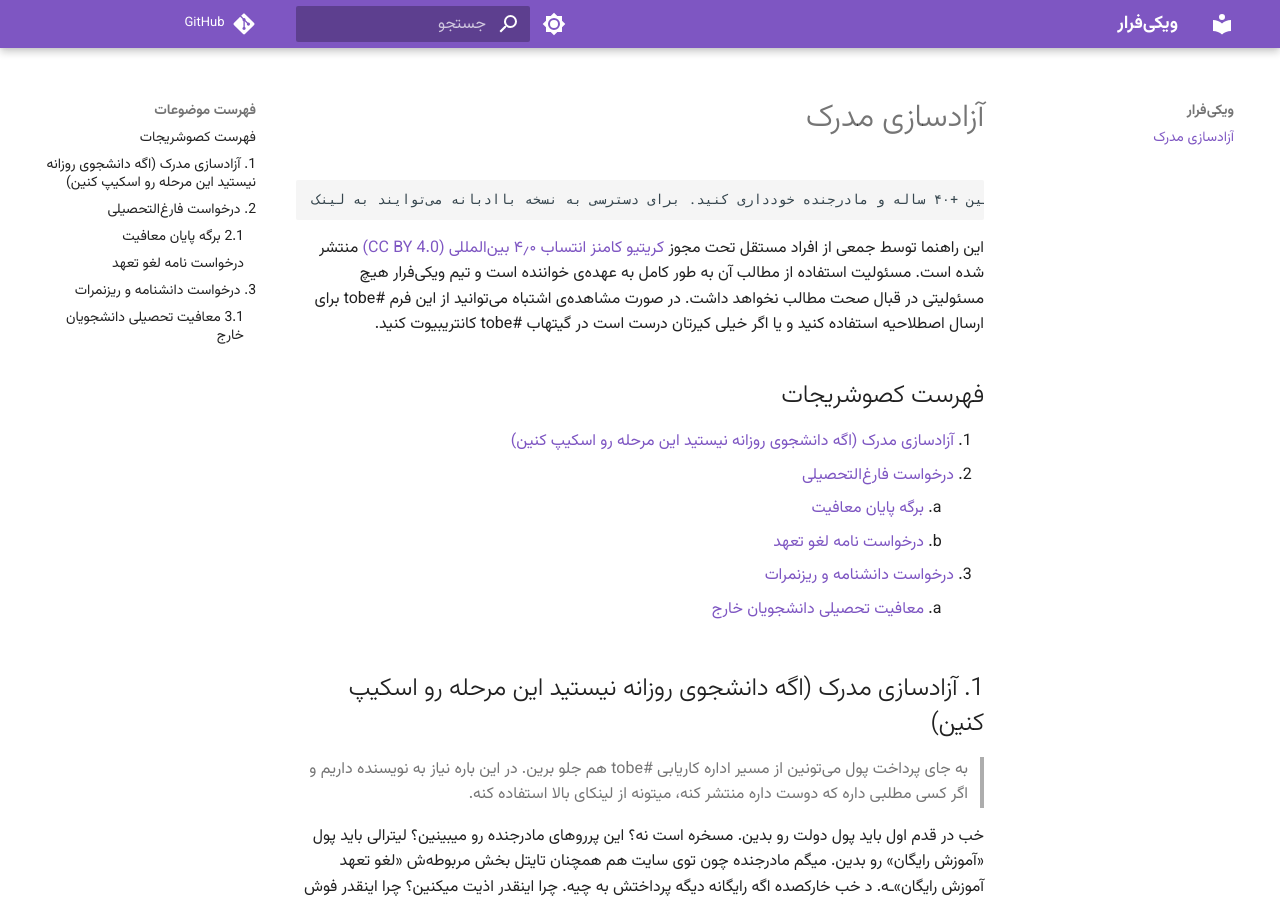
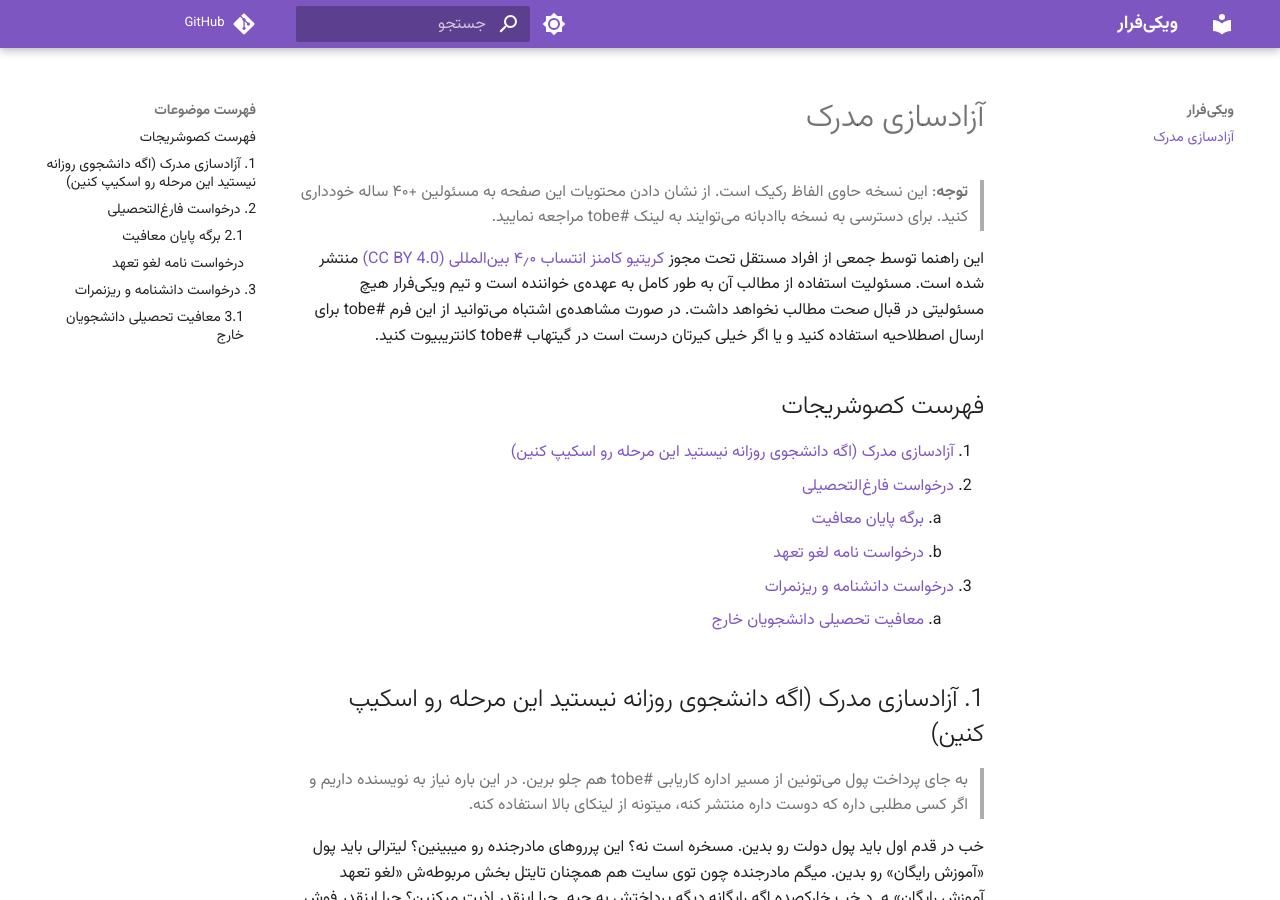
Before and after one commit to jolmak/wikifarar, an MkDocs documentation site: the page built from docs/index.md, in a window 1280 px wide and 900 px high. Built offline with MkDocs 1.6.1 and Material for MkDocs 9.7.7, drawn with Linux system fonts in a browser that asks for light colours; comment, search, counter and statistics services are not loaded.

Commit message:
Improve content warning formatting

```diff
--- a/docs/index.md
+++ b/docs/index.md
@@ -1,4 +1,4 @@
-	توجه: این نسخه حاوی الفاظ رکیک است. از نشان دادن محتویات این صفحه به مسئولین +۴۰ ساله و مادرجنده خودداری کنید. برای دسترسی به نسخه باادبانه می‌توایند به لینک #tobe مراجعه نمایید.
+> **توجه**: این نسخه حاوی الفاظ رکیک است. از نشان دادن محتویات این صفحه به مسئولین +۴۰ ساله خودداری کنید. برای دسترسی به نسخه باادبانه می‌توایند به لینک #tobe مراجعه نمایید.
 
 این راهنما توسط جمعی از افراد مستقل تحت مجوز [کریتیو کامنز انتساب ۴٫۰ بین‌المللی (CC BY 4.0)](https://creativecommons.org/licenses/by/4.0/deed.fa) منتشر شده است. مسئولیت استفاده از مطالب آن به طور کامل به عهده‌ی خواننده است و تیم ویکی‌فرار هیچ مسئولیتی در قبال صحت مطالب نخواهد داشت. در صورت مشاهده‌ی اشتباه می‌توانید از این فرم #tobe برای ارسال اصطلاحیه استفاده کنید و یا اگر خیلی کیرتان درست است در گیتهاب #tobe کانتریبیوت کنید.
 
@@ -9,7 +9,6 @@
     2. [درخواست نامه لغو تعهد](#درخواست-نامه-لغو-تعهد)
 3. [درخواست دانشنامه و ریزنمرات](#3-درخواست-دانشنامه-و-ریزنمرات)
     1. [معافیت تحصیلی دانشجویان خارج](#31-معافیت-تحصیلی-دانشجویان-خارج)
-
 
 
 
```
